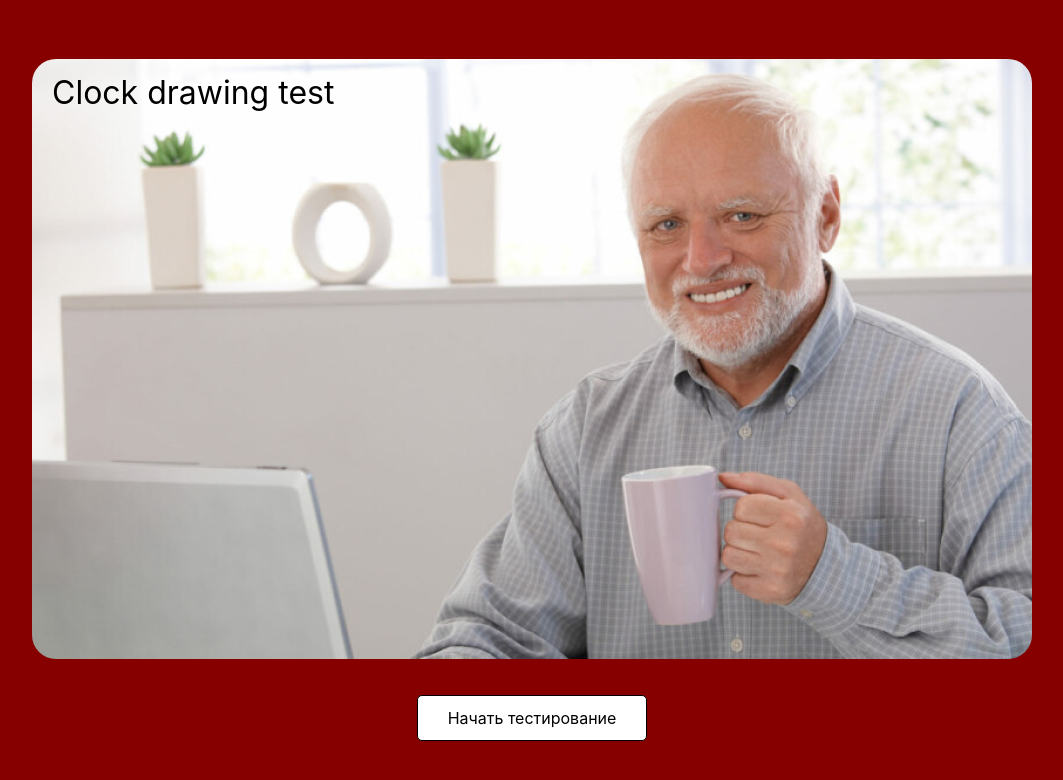
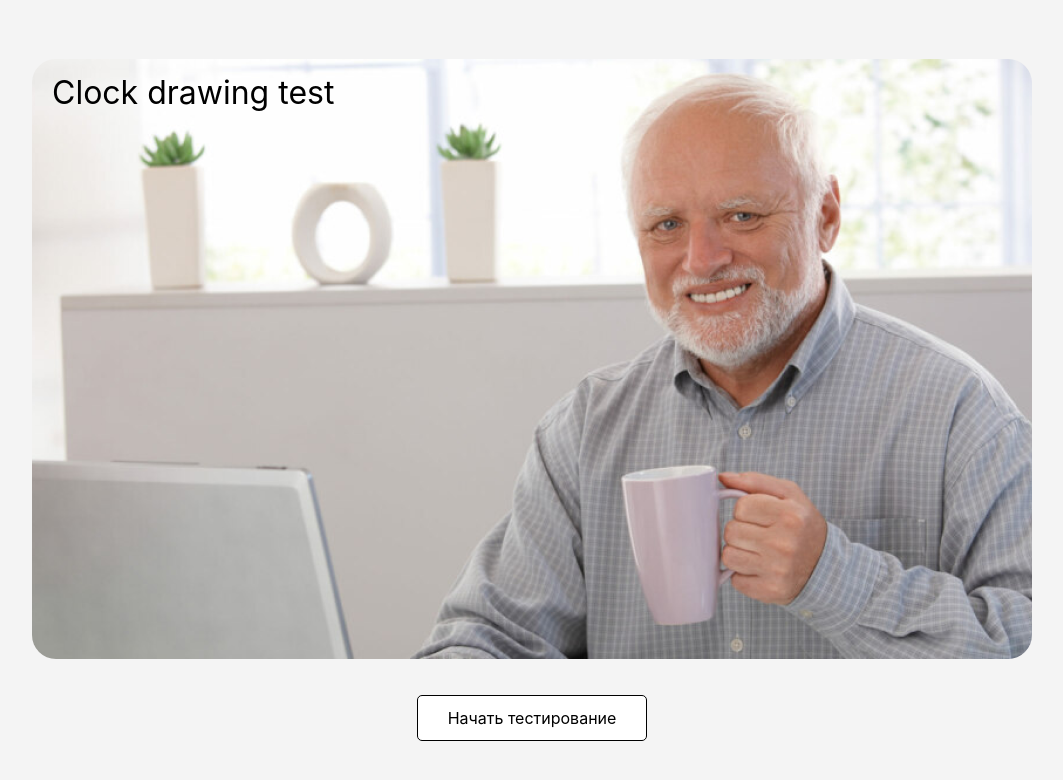
Before and after one commit to moevm/mse1h2024-clock-ml, a React (Vite) app in the folder mse1h2024-clock-ml-frontend/: page / in a window 1280 px wide. Shown: the top 780 px of the page, without its empty margins (108-1171 px from the left). Built offline with nearby package versions, Linux system fonts and the light colour scheme.

Commit message:
Fix bg color

```diff
--- a/mse1h2024-clock-ml-frontend/src/index.css
+++ b/mse1h2024-clock-ml-frontend/src/index.css
@@ -4,7 +4,7 @@
 	font-weight: 400;
 
 	color: black;
-	background-color: #860000;
+	background-color: #f4f4f4;
 }
 
 body {
```
